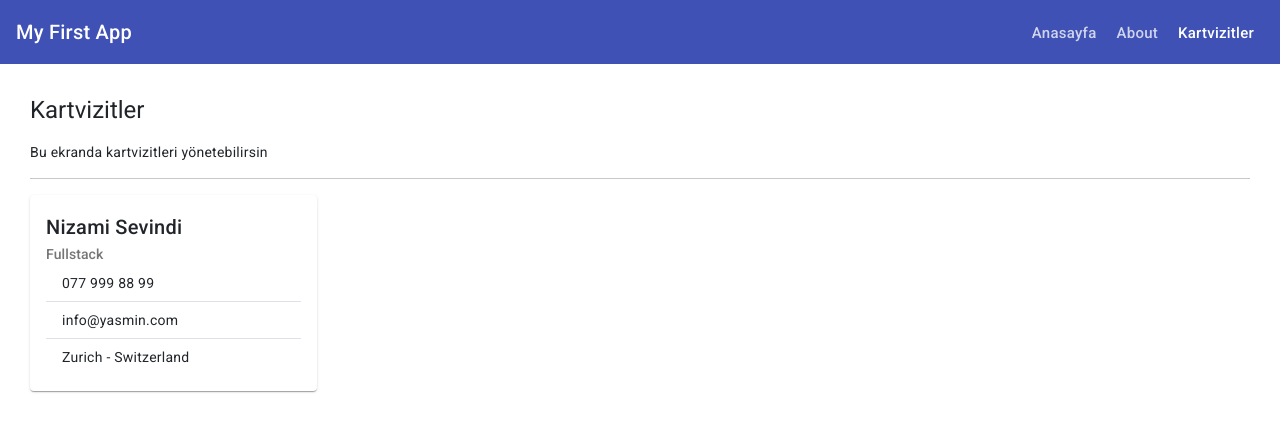
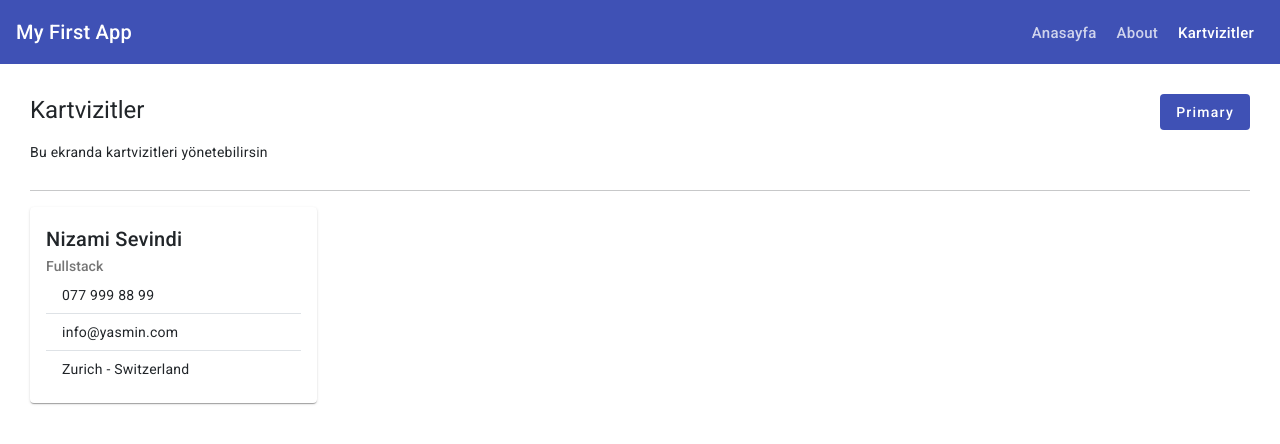
Before and after one commit to nsevindi87/Angular-Cards-Book, an Angular app: page /cards in a window 1280 px wide. Shown: the top 444 px of the page. Built offline with nearby package versions, Linux system fonts and the light colour scheme.

Commit message:
yeni kartvizit

```diff
--- a/src/app/cards/card-item/card-item.component.ts
+++ b/src/app/cards/card-item/card-item.component.ts
@@ -1,4 +1,5 @@
 import { Component,Input,OnInit } from '@angular/core';
+import {Card} from "../../models/card"
 
 @Component({
   selector: 'app-card-item',
@@ -7,7 +8,7 @@ import { Component,Input,OnInit } from '@angular/core';
 })
 export class CardItemComponent implements OnInit{
 
-  @Input() cardItem: any;
+  @Input() cardItem!: Card;
 
   constructor(){}
 
--- a/src/app/cards/cards.component.html
+++ b/src/app/cards/cards.component.html
@@ -1,6 +1,12 @@
 <main>
-    <h1 class="page-title">Kartvizitler</h1>
-    <p class="page-description">Bu ekranda kartvizitleri yönetebilirsin</p>
+    <div class="d-flex align-item-center">
+        <div class="flex-grow-1">
+            <h1 class="page-title">Kartvizitler</h1>
+            <p class="page-description">Bu ekranda kartvizitleri yönetebilirsin</p>
+        </div>
+        <button mat-flat-button color="primary">Primary</button>
+
+    </div>
     <hr>
 
     <div class="cards">
--- a/src/app/cards/cards.component.ts
+++ b/src/app/cards/cards.component.ts
@@ -1,4 +1,5 @@
 import { Component, OnInit } from '@angular/core';
+import { MatDialog } from '@angular/material/dialog';
 
 @Component({
   selector: 'app-cards',
@@ -15,7 +16,9 @@ export class CardsComponent implements OnInit{
     adress: "Zurich - Switzerland"
 
   }
-  constructor(){}
+  constructor(
+    public dialog: MatDialog
+  ){}
 
   ngOnInit(): void {
   }
--- a/src/app/cards/cards.module.ts
+++ b/src/app/cards/cards.module.ts
@@ -6,6 +6,8 @@ import { CardsComponent } from './cards.component';
 import {MatCardModule} from '@angular/material/card';
 import {MatButtonModule} from '@angular/material/button';
 import { CardItemComponent } from './card-item/card-item.component';
+import {MatDialogModule} from '@angular/material/dialog';
+
 
 
 @NgModule({
@@ -17,7 +19,8 @@ import { CardItemComponent } from './card-item/card-item.component';
     CommonModule,
     CardsRoutingModule,
     MatCardModule,
-    MatButtonModule
+    MatButtonModule,
+    MatDialogModule
   ]
 })
 export class CardsModule { }
```
Also changed, not shown: src/app/models/card.ts (added, +7 -0 lines), 1 other file (tests, documents, lock files or other folders).
